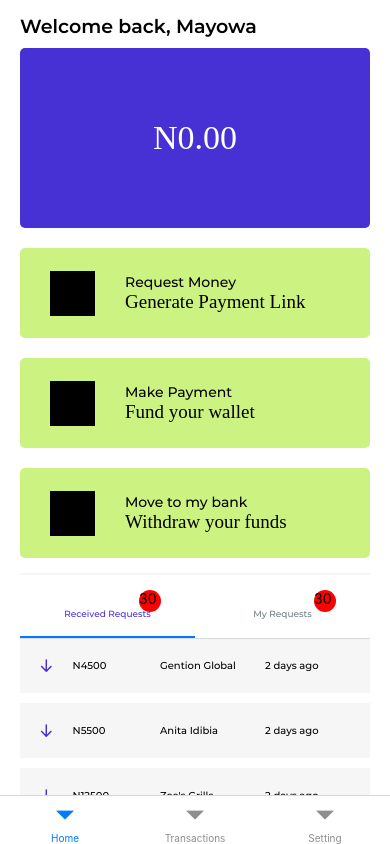
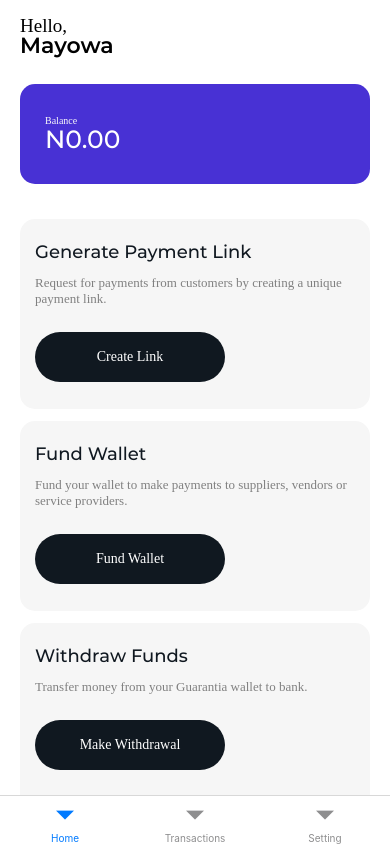
Before and after one commit to mayorityz/guarantia-app, a React Native app: screen /AppDashboard in a window 390 px wide. Built offline with nearby package versions, Linux system fonts and the light colour scheme; a web font is replaced by a local one.

Commit message:
added padding in android n redesigned dashboard

```diff
--- a/source/constants/AppWrapper.jsx
+++ b/source/constants/AppWrapper.jsx
@@ -1,9 +1,16 @@
 import React from 'react'
-import { SafeAreaView } from 'react-native'
+import { SafeAreaView, Platform } from 'react-native'
 
 export default function AppWrapper({ children, color = '#fff', ...props }) {
   return (
-    <SafeAreaView style={{ backgroundColor: color, flex: 1, props }}>
+    <SafeAreaView
+      style={{
+        backgroundColor: color,
+        flex: 1,
+        paddingTop: Platform.OS === 'android' ? 35 : 0,
+        props,
+      }}
+    >
       {children}
     </SafeAreaView>
   )
--- a/source/screens/dashboard/home/Dashboard.jsx
+++ b/source/screens/dashboard/home/Dashboard.jsx
@@ -15,95 +15,65 @@ export default function Dashboard({ navigation }) {
   const Tab = createMaterialTopTabNavigator()
   const actionOptions = [
     {
-      title: '',
-      desc: '',
-      color: '',
+      title: 'Generate Payment Link',
+      desc:
+        'Request for payments from customers by creating a unique payment link.',
+      action: '',
+      btnTitle: 'Create Link',
+      id: 'u-1',
+    },
+    {
+      title: 'Fund Wallet',
+      desc:
+        'Fund your wallet to make payments to suppliers, vendors or service providers.',
+      action: '',
+      btnTitle: 'Fund Wallet',
+      id: 'u-2',
+    },
+    {
+      title: 'Withdraw Funds',
+      desc: 'Transfer money from your Guarantia wallet to bank.',
+      action: '',
+      btnTitle: 'Make Withdrawal',
+      id: 'u-3',
     },
   ]
   return (
     <AppWrapper>
+      <ScrollView>
         <View style={[GlobalStyle.p20]}>
+          <View style={[DashHomeStyle.welcomeContainer]}>
+            <Text style={[DashHomeStyle.walletText]}>Hello,</Text>
             <Text
-          style={{
-            fontSize: 19,
-            fontFamily: Fonts.Monsterat600,
-            marginTop: 15,
-          }}
+              style={[
+                DashHomeStyle.walletText,
+                { fontSize: 22, marginTop: -5, fontFamily: Fonts.Monsterat600 },
+              ]}
             >
-          Welcome back, Mayowa
+              Mayowa
             </Text>
+          </View>
+
           <View style={[DashHomeStyle.WalletBalance]}>
+            <Text style={[DashHomeStyle.WalletHeader]}>Balance</Text>
             <Text style={[DashHomeStyle.WalletValue]}>N0.00</Text>
           </View>
 
-        <TouchableOpacity style={[DashHomeStyle.actionArea]}>
-          <View
-            style={{
-              width: '30%',
-              justifyContent: 'center',
-              alignItems: 'center',
-            }}
-          >
-            <View style={{ width: 45, height: 45, backgroundColor: '#000' }} />
+          {actionOptions.map((action) => (
+            <View style={[DashHomeStyle.dashboardAction]} key={action.id}>
+              <Text style={[DashHomeStyle.dashboardActionHeader]}>
+                {action.title}
+              </Text>
+              <Text style={[DashHomeStyle.dashboardActionContent]}>
+                {action.desc}
+              </Text>
+              <TouchableOpacity style={[DashHomeStyle.dashboardActionBtn]}>
+                <Text style={[DashHomeStyle.dashboardActionBtnText]}>
+                  {action.btnTitle}
+                </Text>
+              </TouchableOpacity>
             </View>
-          <View style={{ width: '70%' }}>
-            <Text style={[DashHomeStyle.actionAreaText]}>Request Money</Text>
-            <Text
-              style={[
-                DashHomeStyle.actionAreaText,
-                { fontSize: 19, fontFamily: Fonts.MonsteratBold },
-              ]}
-            >
-              Generate Payment Link
-            </Text>
-          </View>
-        </TouchableOpacity>
-
-        <TouchableOpacity style={[DashHomeStyle.actionArea]}>
-          <View
-            style={{
-              width: '30%',
-              justifyContent: 'center',
-              alignItems: 'center',
-            }}
-          >
-            <View style={{ width: 45, height: 45, backgroundColor: '#000' }} />
-          </View>
-          <View style={{ width: '70%' }}>
-            <Text style={[DashHomeStyle.actionAreaText]}>Make Payment</Text>
-            <Text
-              style={[
-                DashHomeStyle.actionAreaText,
-                { fontSize: 19, fontFamily: Fonts.MonsteratBold },
-              ]}
-            >
-              Fund your wallet
-            </Text>
-          </View>
-        </TouchableOpacity>
-
-        <TouchableOpacity style={[DashHomeStyle.actionArea]}>
-          <View
-            style={{
-              width: '30%',
-              justifyContent: 'center',
-              alignItems: 'center',
-            }}
-          >
-            <View style={{ width: 45, height: 45, backgroundColor: '#000' }} />
-          </View>
-          <View style={{ width: '70%' }}>
-            <Text style={[DashHomeStyle.actionAreaText]}>Move to my bank</Text>
-            <Text
-              style={[
-                DashHomeStyle.actionAreaText,
-                { fontSize: 19, fontFamily: Fonts.MonsteratBold },
-              ]}
-            >
-              Withdraw your funds
-            </Text>
-          </View>
-        </TouchableOpacity>
+          ))}
 
           <View
             style={{
@@ -140,11 +110,15 @@ export default function Dashboard({ navigation }) {
                 tabBarInactiveTintColor: '#6e7f80',
               }}
             >
-            <Tab.Screen name="Received Requests" component={IncomingRequests} />
+              <Tab.Screen
+                name="Received Requests"
+                component={IncomingRequests}
+              />
               <Tab.Screen name="My Requests" component={S1} />
             </Tab.Navigator>
           </View>
         </View>
+      </ScrollView>
     </AppWrapper>
   )
 }
--- a/source/screens/dashboard/home/Style.js
+++ b/source/screens/dashboard/home/Style.js
@@ -5,17 +5,24 @@ import { Fonts } from '../../../constants/Fonts'
 export const DashHomeStyle = StyleSheet.create({
   WalletBalance: {
     width: '100%',
-    height: 180,
+    height: 100,
     backgroundColor: appColor.primaryColor,
-    borderRadius: 5,
+    borderRadius: 15,
     marginTop: 10,
     justifyContent: 'center',
-    alignItems: 'center',
+    paddingLeft: 25,
+    marginBottom: 35,
   },
   WalletValue: {
-    fontSize: 34,
-    fontFamily: Fonts.MonsteratBold,
+    fontSize: 25,
+    fontFamily: Fonts.Monsterat500,
     color: '#fff',
+  },
+  WalletHeader: {
+    color: '#f9f9f9',
+    fontFamily: Fonts.Monsterat,
+    fontSize: 10,
+    marginBottom: -2,
   },
   actionArea: {
     width: '100%',
@@ -49,6 +56,47 @@ export const DashHomeStyle = StyleSheet.create({
     fontFamily: Fonts.Monsterat500,
     fontSize: 10,
   },
+  welcomeContainer: {
+    marginBottom: 15,
+  },
+  walletText: {
+    fontSize: 19,
+    fontFamily: Fonts.Monsterat,
+    marginTop: 15,
+  },
+  dashboardAction: {
+    height: 190,
+    width: '100%',
+    backgroundColor: '#f6f6f6',
+    paddingVertical: 22,
+    paddingHorizontal: 15,
+    borderRadius: 15,
+    marginBottom: 12,
+  },
+  dashboardActionHeader: {
+    fontSize: 18,
+    color: appColor.charcoal,
+    fontFamily: Fonts.Monsterat500,
+  },
+  dashboardActionContent: {
+    fontSize: 13,
+    color: 'grey',
+    fontFamily: Fonts.Monsterat,
+    marginVertical: 12,
+  },
+  dashboardActionBtn: {
+    height: 50,
+    width: 190,
+    backgroundColor: appColor.charcoal,
+    borderRadius: 50,
+    justifyContent: 'center',
+    alignItems: 'center',
+    marginTop: 13,
+  },
+  dashboardActionBtnText: {
+    color: '#fff',
+    fontFamily: Fonts.Monsterat,
+  },
 })
 
 export const RequestScreenStyle = StyleSheet.create({
```
Lines whose indentation alone changed are shown as unchanged.
